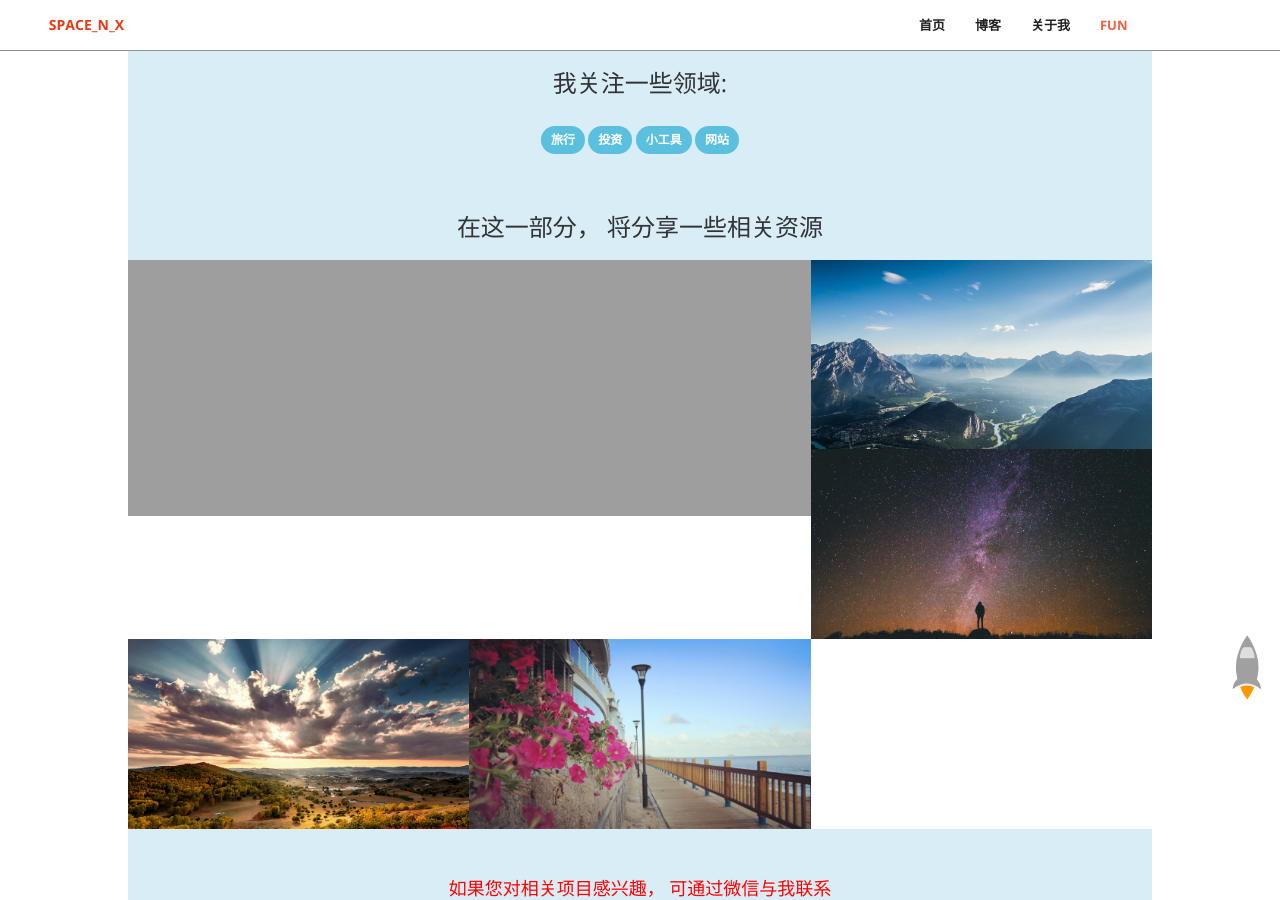
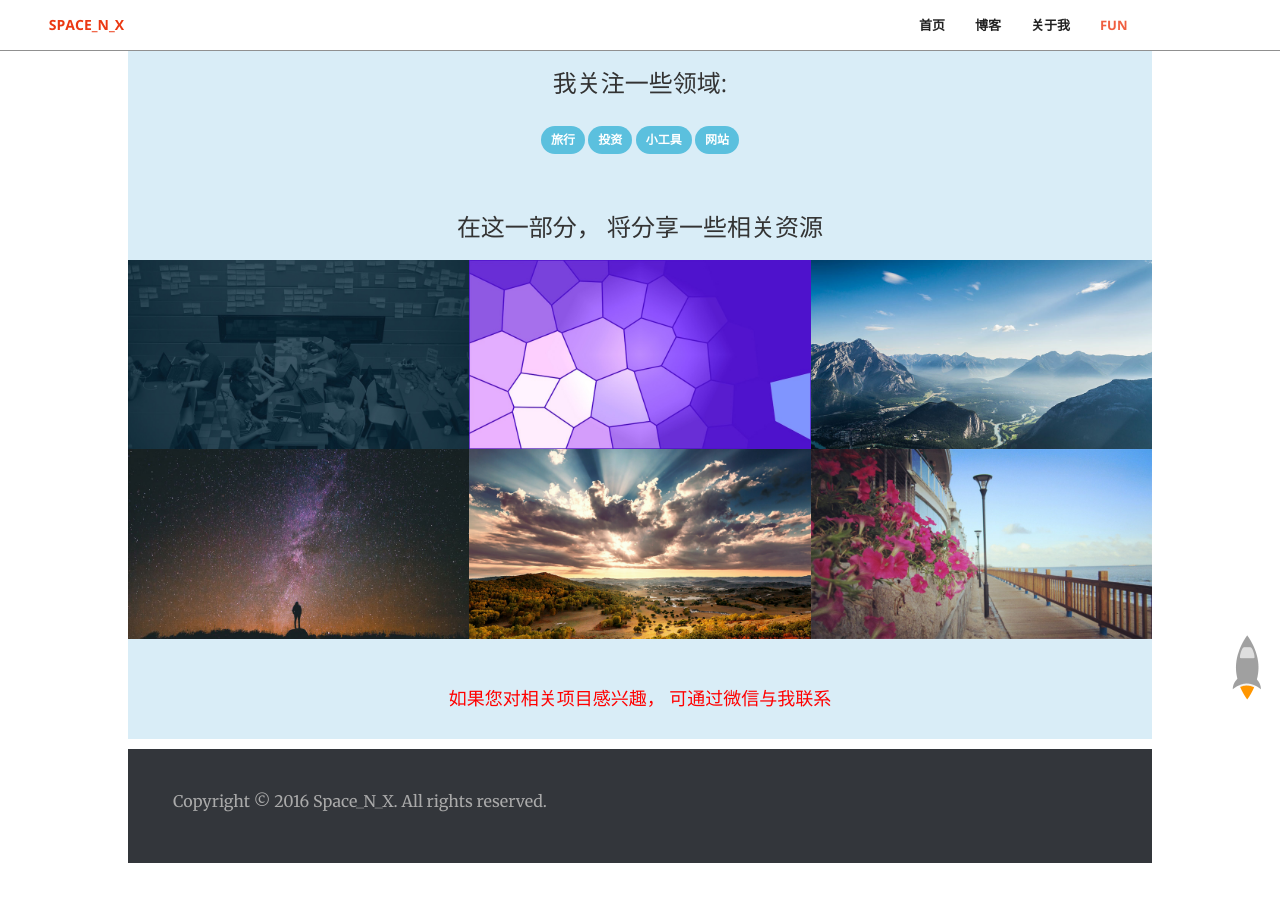
Before and after one commit to tcOops/hololens, a Jekyll site: the page built from index.html, in a window 1280 px wide and 900 px high, scrolled down 3115 px. Built offline with Jekyll 4.4.1, drawn with Linux system fonts in a browser that asks for light colours; Markdown is read by kramdown in place of the engine named in the settings; comment, search, counter and statistics services are not loaded; after the commit the page ends 3978 px from its top, so only the background shows below that.

Commit message:
change header img

```diff
--- a/_includes/fun.html
+++ b/_includes/fun.html
@@ -20,7 +20,7 @@
         <div class="row no-gutter">
             <div class="col-lg-4 col-sm-6">
                 <a href="#fun" class="portfolio-box">
-                    <img src="img/bg9.png" class="img-responsive" alt="">
+                    <img src="img/bg9.jpeg" class="img-responsive" alt="">
                     <div class="portfolio-box-caption">
                         <div class="portfolio-box-caption-content">
                             <div class="project-name">
@@ -32,7 +32,7 @@
             </div>
             <div class="col-lg-4 col-sm-6">
                 <a href="#fun" class="portfolio-box">
-                    <img src="img/bg10.png" class="img-responsive" alt="">
+                    <img src="img/bg10.jpeg" class="img-responsive" alt="">
                     <div class="portfolio-box-caption">
                         <div class="portfolio-box-caption-content">
                             <div class="project-name">
```
